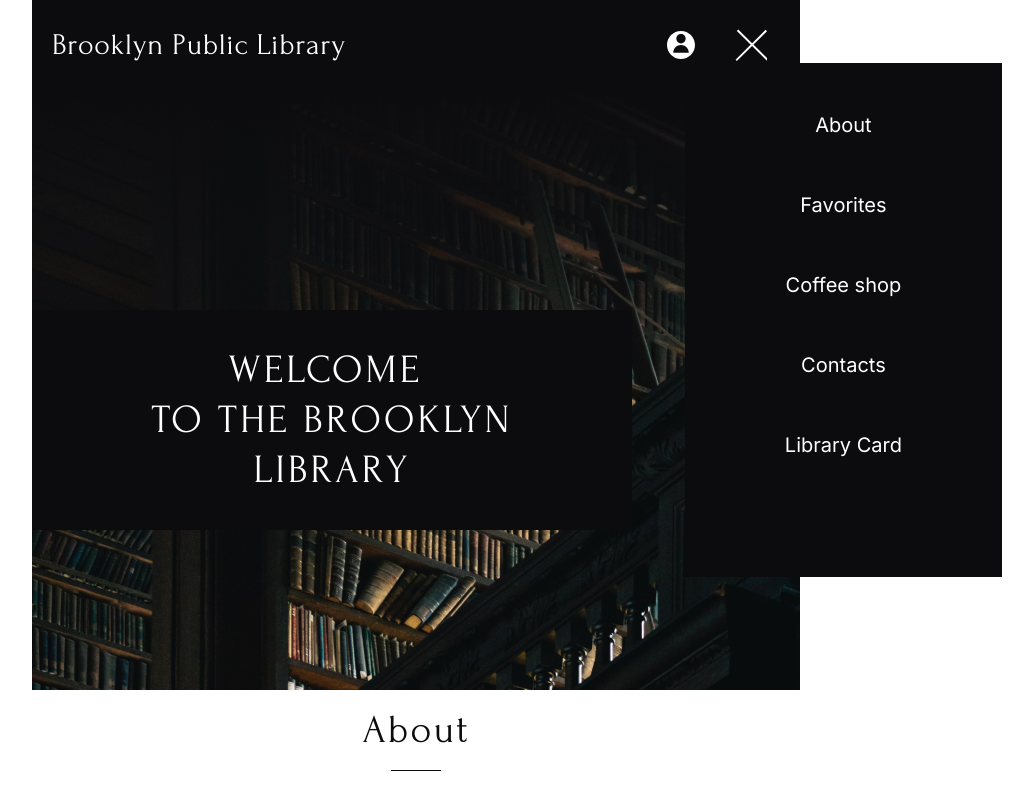
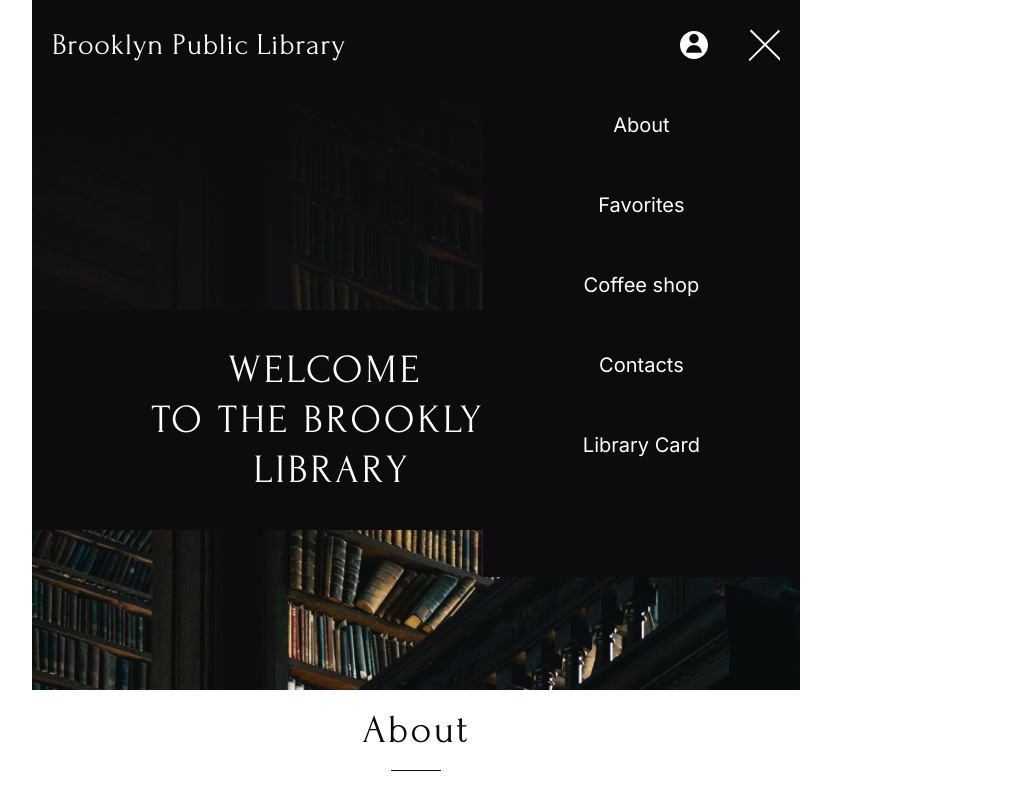
Before and after one commit to evikary/library, a plain HTML site: page library/index.html in a window 1280 px wide. Both pictures are taken after a click on the element 981 px from the left and 45 px from the top of the page. Shown: the top 800 px of the page, without its empty margins (224-1257 px from the left). Drawn offline with Linux system fonts and the light colour scheme; a web font is replaced by a local one.

Commit message:
feat: hiding drop-down menu

```diff
--- a/library/index.html
+++ b/library/index.html
@@ -36,8 +36,10 @@
             </li>
           </ul>
         </nav>
-        <img class="profile" src="./assets/profile.svg" alt="">
-        <span class="burger-menu"></span>
+        <div class="box">
+          <img class="profile" src="./assets/profile.svg" alt="">
+          <span class="burger-menu"></span>
+        </div>
       </div>
     </div>
   </header>
--- a/library/index.js
+++ b/library/index.js
@@ -1,18 +1,33 @@
-console.log('Score: 100/100');
-console.log(
-  'Вёрстка валидная +10\nВёрстка семантическая +16\nВёрстка соответствует макету +54\nОбщие требования к верстке +20'
-);
+console.log('Score: 50/50');
+console.log('Верстка соответсвует макету. Ширина экрана 768px. Реализовано адаптивное меню');
 console.log(`
 |\\---/|
 | o_o |
  \\_^_/
  `);
 
+const burgerMenu = document.querySelector('.burger-menu');
+const menuList = document.querySelector('.menu');
+const linkMenu = document.querySelectorAll('.menu__link');
 
- const burgerMenu = document.querySelector('.burger-menu');
- const menuList = document.querySelector('.menu');
-
- burgerMenu.addEventListener('click', (e) => {
+burgerMenu.addEventListener('click', (e) => {
+  e.stopPropagation();
   burgerMenu.classList.toggle('close-menu');
   menuList.classList.toggle('menu-colomn');
- })
+});
+
+document.body.addEventListener('click', (e) => {
+  burgerMenu.classList.remove('close-menu');
+  menuList.classList.remove('menu-colomn');
+});
+
+menuList.addEventListener('click', (e) => {
+  e.stopPropagation();
+});
+
+linkMenu.forEach((item) => {
+  item.addEventListener('click', (e) => {
+    burgerMenu.classList.remove('close-menu');
+    menuList.classList.remove('menu-colomn');
+  });
+});
--- a/library/style/style.css
+++ b/library/style/style.css
@@ -19,8 +19,9 @@ html {
 }
 
 .header__wrapper {
+  position: relative;
+  padding: 20px 20px;
   display: flex;
-  padding: 20px 20px;
   align-items: center;
   background: var(--c-dark);
 }
@@ -42,7 +43,7 @@ h1 {
   display: flex;
   column-gap: 30px;
   list-style: none;
-  transition: all 0.8s;
+  transition: all 0.5s;
 }
 
 .menu__link {
@@ -51,6 +52,12 @@ h1 {
   font-family: var(--font-family-inter);
   font-size: 20px;
   line-height: 50px;
+}
+
+.header__wrapper .box {
+  display: flex;
+  align-items: center;
+  justify-content: center;
 }
 
 .profile {
@@ -836,13 +843,17 @@ a:hover {
     width: 768px;
   }
 
+  .header__wrapper {
+    justify-content: space-between;
+  }
+
   .header__menu {
     margin-left: 0;
   }
 
   .menu {
     position: absolute;
-    right: 54px;
+    right: 0;
     top: -500px;
     padding: 37px 100px 107px;
     flex-direction: column;
@@ -857,10 +868,6 @@ a:hover {
     top: 63px;
   }
 
-  .profile {
-    margin-left: 321px;
-  }
-
   .burger-menu {
     display: block;
     width: 45px;
@@ -869,6 +876,7 @@ a:hover {
     background-image: url('../assets/burger.svg');
     background-size: cover;
     background-repeat: no-repeat;
+    cursor: pointer;
   }
 
   .close-menu {
@@ -881,7 +889,7 @@ a:hover {
     background-repeat: no-repeat;
   }
 
-  .burger:hover {
+  .burger-menu:hover {
     opacity: 0.5;
     transition: all 0.3s;
   }
@@ -990,7 +998,7 @@ a:hover {
   }
 
   .profile {
-    margin-left: 190px;
+    margin-left: 0;
   }
 
   .welcome {
```
